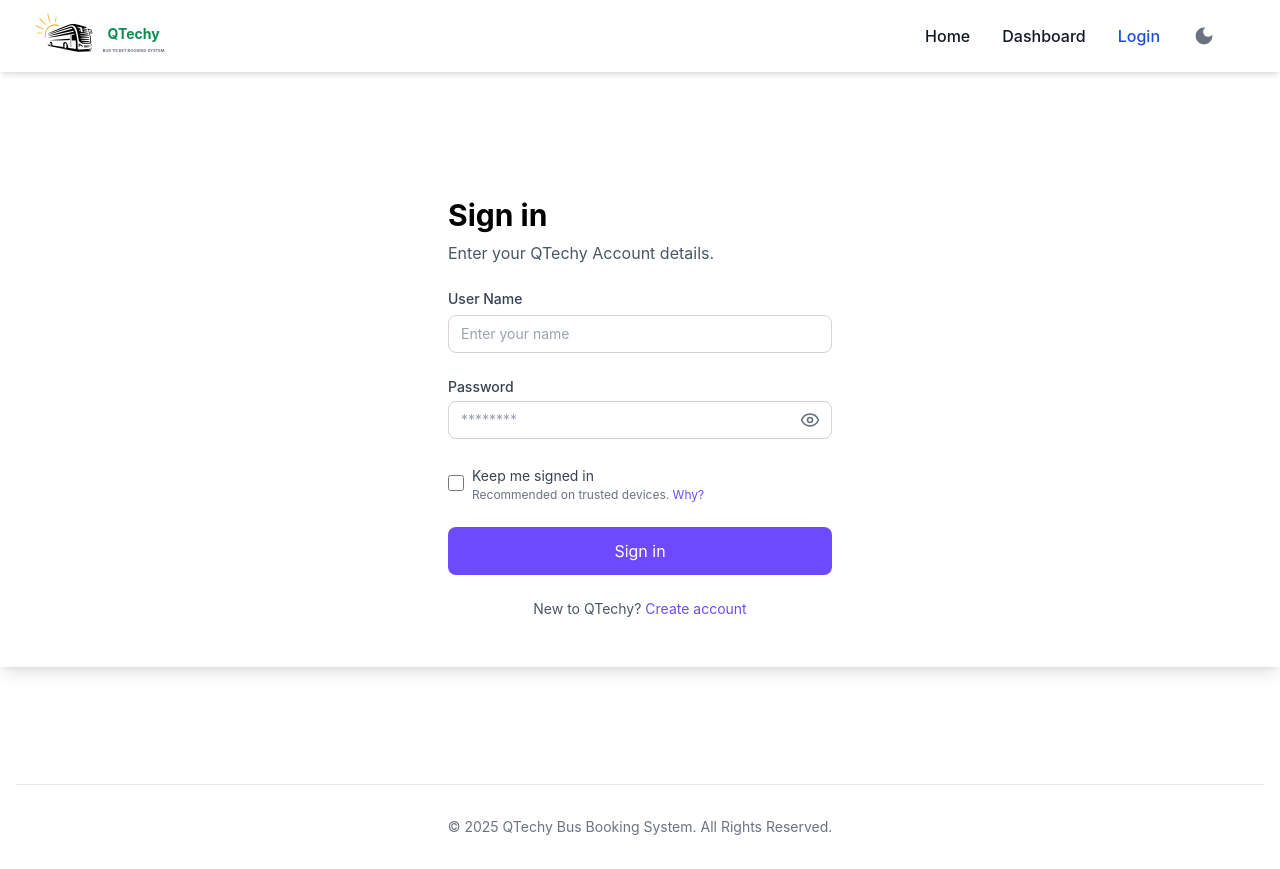
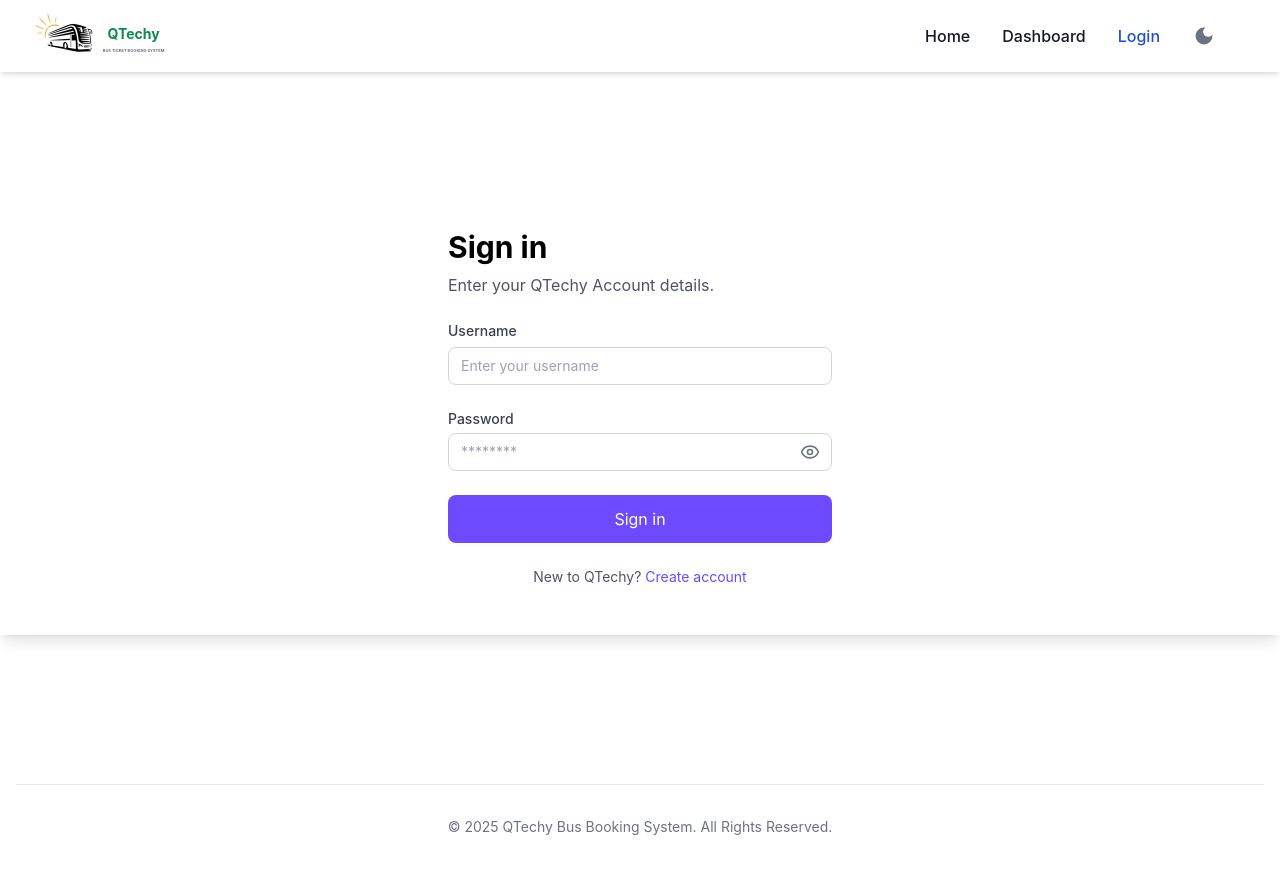
Before and after one commit to VinKrishanth/bus-ticket-booking-app, a React (Vite) app in the folder bus-booking-client/: page /bus-booking/login in a window 1280 px wide. Built offline with nearby package versions, Linux system fonts and the light colour scheme; what tailwind-clip-path would draw is missing.

Commit message:
Modified AuthForm

```diff
--- a/bus-booking-client/src/components/form/AuthForm.jsx
+++ b/bus-booking-client/src/components/form/AuthForm.jsx
@@ -1,33 +1,32 @@
 import React, { useState, useEffect } from 'react';
-import { Link } from 'react-router-dom';
+import { Link, useNavigate } from 'react-router-dom';
 import AuthInput from '../input/AuthInput';
 import AuthInputIcon from '../input/AuthInputIcon';
-import { useNavigate } from 'react-router-dom';
-import axiosInstance from '../../utils/axiosConfig.js';
+import axios from 'axios';
 import { toast } from 'react-toastify';
 import 'react-toastify/dist/ReactToastify.css';
+
+const API_BASE_URL = import.meta.env.VITE_API_BASE_URL || "https://bus-ticket-booking-server-nu.vercel.app";
 
 function AuthForm({ authMethod }) {
     const navigate = useNavigate();
     const [formData, setFormData] = useState(
         authMethod === 'register'
-            ? { user_name: '', email: '', password: '', repeat_password: '' }
-            : { user_name: '', password: '' }
+            ? { username: '', email: '', password: '', repeat_password: '' }
+            : { username: '', password: '' }
     );
 
     const [showPassword, setShowPassword] = useState(false);
     const [showRepeatPassword, setShowRepeatPassword] = useState(false);
     const [errors, setErrors] = useState({});
 
-
     useEffect(() => {
         if (authMethod === 'register') {
-            setFormData({ user_name: '', email: '', password: '', repeat_password: '' });
+            setFormData({ username: '', email: '', password: '', repeat_password: '' });
         } else {
-            setFormData({ user_name: '', password: '' });
+            setFormData({ username: '', password: '' });
         }
     }, [authMethod]);
-
 
     const inputDataChange = (event) => {
         const { name, value } = event.target;
@@ -37,13 +36,12 @@ function AuthForm({ authMethod }) {
         }));
     };
 
-
     const handleSubmit = async (event) => {
         event.preventDefault();
         let formErrors = {};
 
-        if (!formData.user_name.trim()) {
-            formErrors.user_name = 'Name is required';
+        if (!formData.username.trim()) {
+            formErrors.username = 'Username is required';
         }
         if (!formData.password) {
             formErrors.password = 'Password is required';
@@ -73,14 +71,18 @@ function AuthForm({ authMethod }) {
         try {
             let response;
             if (authMethod === 'register') {
-                response = await axiosInstance.post('/api/customer/register', formData);
+                response = await axios.post(`${API_BASE_URL}/api/customer/register`, formData);
                 toast.success('Registration successful! Redirecting to login...', { position: 'top-right' });
                 setTimeout(() => navigate('/bus-booking/login'), 2000);
             } else {
-                response = await axiosInstance.post('/api/customer/login', {
-                    user_name: formData.user_name,
+                response = await axios.post(`${API_BASE_URL}/api/customer/login`, {
+                    username: formData.username,
                     password: formData.password,
                 });
+
+                // Store token in localStorage
+                localStorage.setItem('token', response.data.token);
+
                 toast.success('Login successful! Redirecting...', { position: 'top-right' });
                 setTimeout(() => navigate('/bus-booking/dashboard'), 2000);
             }
@@ -105,14 +107,13 @@ function AuthForm({ authMethod }) {
 
                 <form className="space-y-6" onSubmit={handleSubmit}>
                     <AuthInput
-                        id="user_name"
-                        name="user_name"
-                        label="User Name"
-                        placeholder="Enter your name"
-                        value={formData.user_name}
+                        id="username"
+                        name="username"
+                        label="Username"
+                        placeholder="Enter your username"
+                        value={formData.username}
                         onChange={inputDataChange}
-                        error={errors.user_name}
-                        key={1}
+                        error={errors.username}
                     />
 
                     {authMethod === 'register' && (
@@ -124,7 +125,6 @@ function AuthForm({ authMethod }) {
                             value={formData.email}
                             onChange={inputDataChange}
                             error={errors.email}
-                            key={2}
                         />
                     )}
 
@@ -136,12 +136,11 @@ function AuthForm({ authMethod }) {
                         value={formData.password}
                         onChange={inputDataChange}
                         error={errors.password}
-                        key={3}
                         showPassword={showPassword}
                         setShowPassword={setShowPassword}
                     />
 
-                    {authMethod === 'register' ? (
+                    {authMethod === 'register' && (
                         <AuthInputIcon
                             id="repeat_password"
                             name="repeat_password"
@@ -150,11 +149,12 @@ function AuthForm({ authMethod }) {
                             value={formData.repeat_password}
                             onChange={inputDataChange}
                             error={errors.repeat_password}
-                            key={4}
                             showPassword={showRepeatPassword}
                             setShowPassword={setShowRepeatPassword}
                         />
-                    ) : (
+                    )}
+
+                    {!authMethod === 'register' && (
                         <div className="flex items-center">
                             <input
                                 type="checkbox"
@@ -183,34 +183,23 @@ function AuthForm({ authMethod }) {
                     </button>
                 </form>
 
+                <div className="mt-6 text-center">
                     {authMethod === 'register' ? (
-                    <>
-                        <div className="mt-6 text-center">
                         <p className="text-sm text-gray-600">
                             Already have an account?{' '}
                             <Link to="/bus-booking/login" className="text-[#6d4aff] hover:underline">
                                 Sign in
                             </Link>
                         </p>
-                        </div>
-
-                        <div className="mt-6 text-center text-sm text-gray-500">
-                            By creating a QTechy account, you agree to our{' '}
-                            <a href="#" className="text-[#6d4aff] hover:underline">
-                                terms and conditions
-                            </a>
-                        </div>
-                    </>
                     ) : (
-                    <div className="mt-6 text-center">
                         <p className="text-sm text-gray-600">
                             New to QTechy?{' '}
                             <Link to="/bus-booking/register" className="text-[#6d4aff] hover:underline">
                                 Create account
                             </Link>
                         </p>
+                    )}
                 </div>
-                )}
             </div>
         </main>
     );
--- a/bus-booking-client/src/utils/axiosConfig.js
+++ b/bus-booking-client/src/utils/axiosConfig.js
@@ -1,7 +1,10 @@
-import axios from "axios";
+import axios from 'axios';
 
 const axiosInstance = axios.create({
-  baseURL: import.meta.env.VITE_API_BASE_URL,
+    baseURL: import.meta.env.VITE_API_BASE_URL,
+    headers: {
+        'Content-Type': 'application/json',
+    },
 });
 
 export default axiosInstance;
```
Lines whose indentation alone changed are shown as unchanged.
